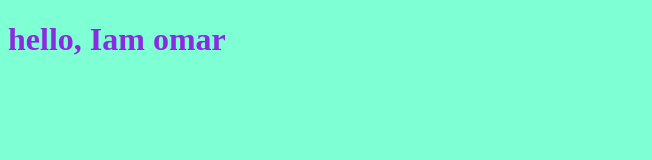
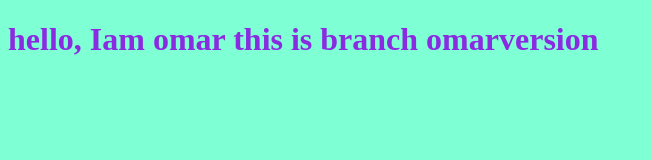
Before and after one commit to OmarHassanAbdo/OmarTest, a plain HTML site: page index.html in a window 1280 px wide. Shown: the whole page, without its empty margins (0-652 px from the left). Drawn offline with Linux system fonts and the light colour scheme.

Commit message:
changing html

```diff
--- a/index.html
+++ b/index.html
@@ -7,7 +7,7 @@
     <link rel="stylesheet" href="style.css">
 </head>
 <body>
-    <h1>hello, Iam omar</h1>
+    <h1>hello, Iam omar this is branch omarversion</h1>
     <script src="app.js"></script>
 </body>
 </html>
```
